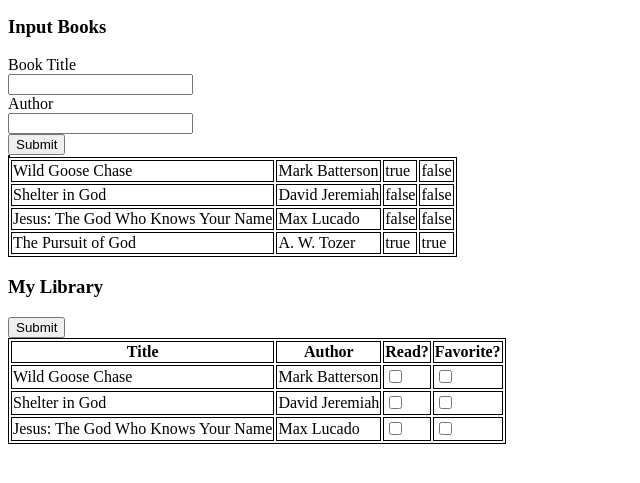
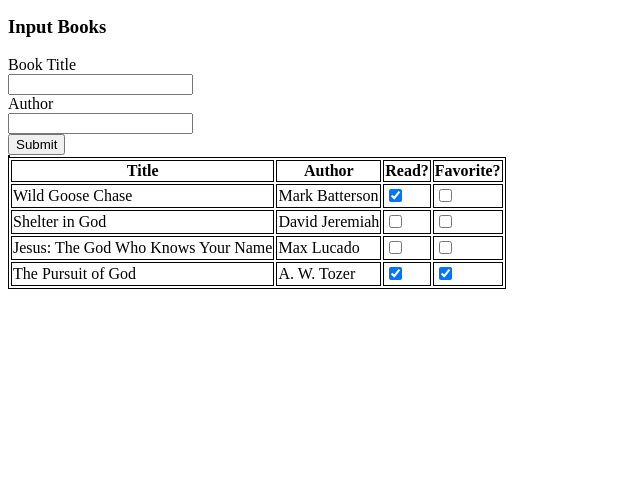
Before and after one commit to VicShcherbert/HTMLLibrary, a plain HTML site: page index.html in a window 1280 px wide. Shown: the part 101-584 px from the top of the page, without its empty margins (0-640 px from the left). Drawn offline with Linux system fonts and the light colour scheme.

Commit message:
figured out checkboxes

```diff
--- a/index.html
+++ b/index.html
@@ -31,11 +31,16 @@
             </div>
             <h3>Add to a table!</h3> -->
             <table id="testList">
-                <!-- <li>Yo</li> -->
+                <tr>
+                    <th>Title</th>
+                    <th>Author</th>
+                    <th>Read?</th>
+                    <th>Favorite?</th>
+                </tr>
             </table>
             <!-- <button onClick="testStuff()">Add</button> -->
 
-            <table>
+            <!-- <table>
                 <h3>My Library</h3>
                 <tr>
                     <th>Title</th>
@@ -63,7 +68,7 @@
                     <td><input type="checkbox"></td>
                 </tr>
                 <input type="button" value="Submit" onclick="message()"/>
-            </table>
+            </table> -->
         </body>
         <script type="text/javascript" src="main.js"/></script>
 </html>
--- a/main.js
+++ b/main.js
@@ -48,18 +48,29 @@
   const tableData3 = document.createElement('td');
   const tableData4 = document.createElement('td');
 
-  tableData1.innerHTML = `${element.title}`
-  tableData2.innerHTML = `${element.author}`
-  tableData3.innerHTML = `${element.read}`
-  tableData4.innerHTML = `${element.favorite}`
+  tableData1.innerHTML = element.title;
+  tableData2.innerHTML = element.author;
+  if (element.read === true) {
+    tableData3.innerHTML = '<input type="checkbox" checked=true/>';
+  } else {
+    tableData3.innerHTML = '<input type="checkbox"/>';
+  }
+  if (element.favorite === true) {
+    tableData4.innerHTML = '<input type="checkbox" checked=true/>';
+  } else {
+    tableData4.innerHTML = '<input type="checkbox"/>';
+  }
+
+  // if(element.read !== true) {
+  //   tableData3.innerHTML = '<input type="checkbox" checked=false/>';
+  //   console.log('then Im here');
+  // }
 
   tableRow.appendChild(tableData1);
   tableRow.appendChild(tableData2);
   tableRow.appendChild(tableData3);
   tableRow.appendChild(tableData4);
-  // const theTitle = document.createTextNode(element.title);
-  // something.appendChild(listItem);
-  // tableData.appendChild(theTitle)
+
   document.getElementById('testList').appendChild(tableRow);
 });
 
@@ -70,7 +81,7 @@
 //       <tr>
 //         <td>${book.title}</td>
 //         <td>${book.author}</td>
-//         <td><input type="checkbox">${book.read}</input></td>
+//         <td><input type="checkbox" checked=true>${book.read}</input></td>
 //         <td>${book.favorite}</td>
 //       </tr>`
 //   )
```
